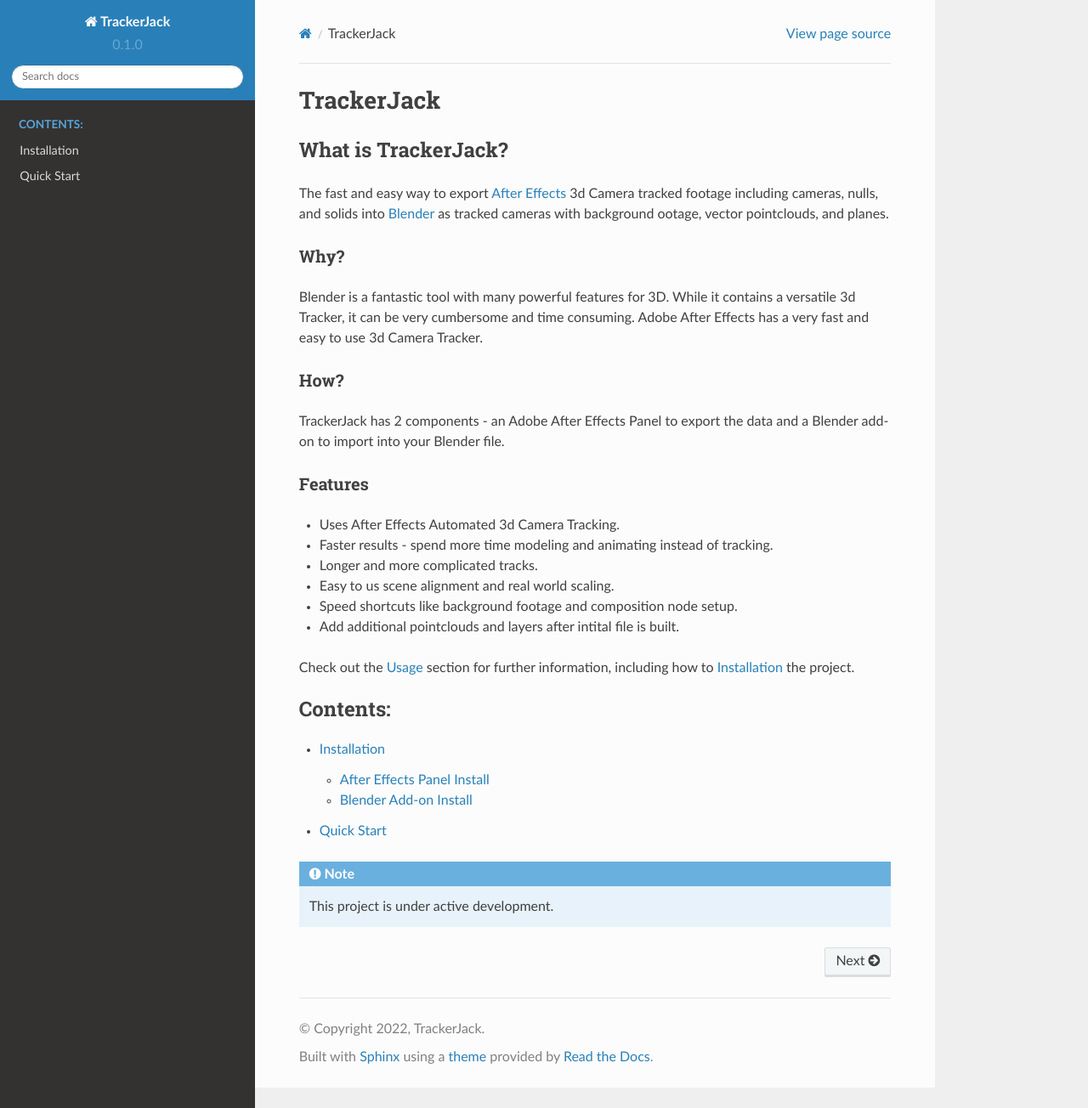
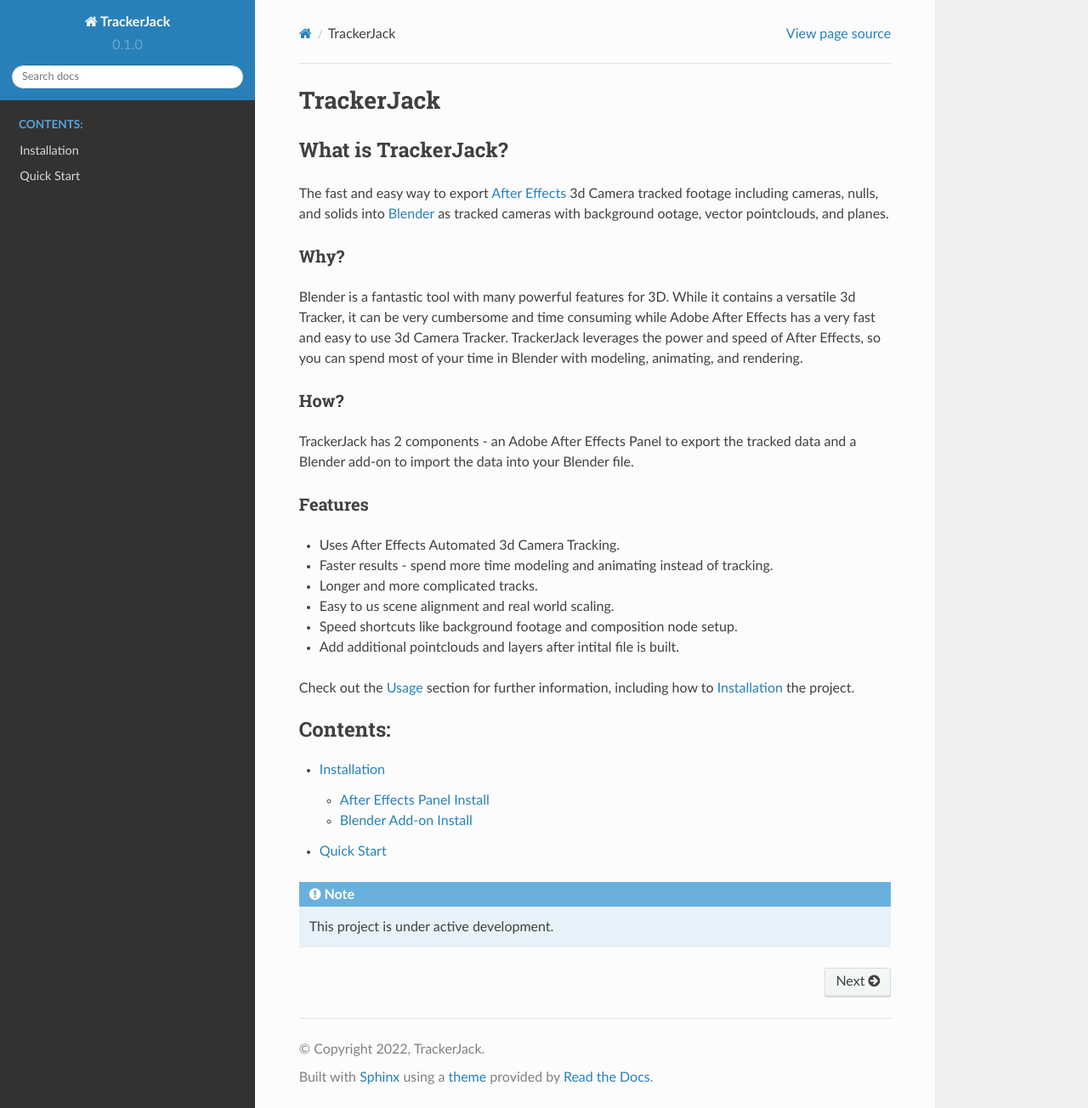
Before and after one commit to halekii/TrackerJack-Tutorial, a Sphinx documentation site: the page built from docs/source/index.rst, in a window 1280 px wide and 1304 px high. Shown: the whole window at 85% size. Built offline with Sphinx 7.4.7 and the Read the Docs theme 2.0.0, drawn with Linux system fonts in a browser that asks for light colours; pages that are not in the unit, such as notebooks, are missing from menus.

Commit message:
Update index.rst

```diff
--- a/docs/source/index.rst
+++ b/docs/source/index.rst
@@ -12,12 +12,12 @@
 ---------------------------------
 Why?
 ---------------------------------
-Blender is a fantastic tool with many powerful features for 3D. While it contains a versatile 3d Tracker, it can be very cumbersome and time consuming. Adobe After Effects has a very fast and easy to use 3d Camera Tracker.
+Blender is a fantastic tool with many powerful features for 3D. While it contains a versatile 3d Tracker, it can be very cumbersome and time consuming while Adobe After Effects has a very fast and easy to use 3d Camera Tracker. TrackerJack leverages the power and speed of After Effects, so you can spend most of your time in Blender with modeling, animating, and rendering.
 
 ---------------------------------
 How?
 ---------------------------------
-TrackerJack has 2 components - an Adobe After Effects Panel to export the data and a Blender add-on to import into your Blender file.
+TrackerJack has 2 components - an Adobe After Effects Panel to export the tracked data and a Blender add-on to import the data into your Blender file.
 
 
 ---------------------------------
```
